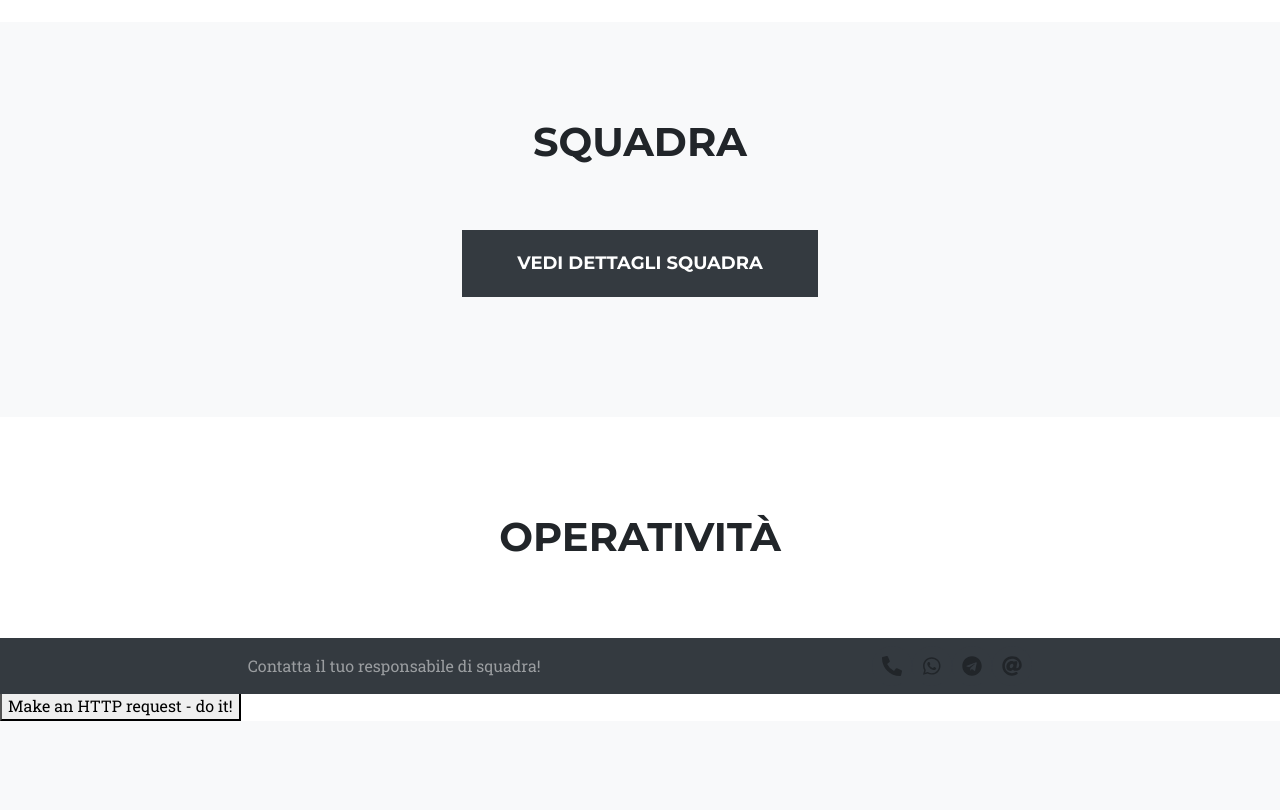
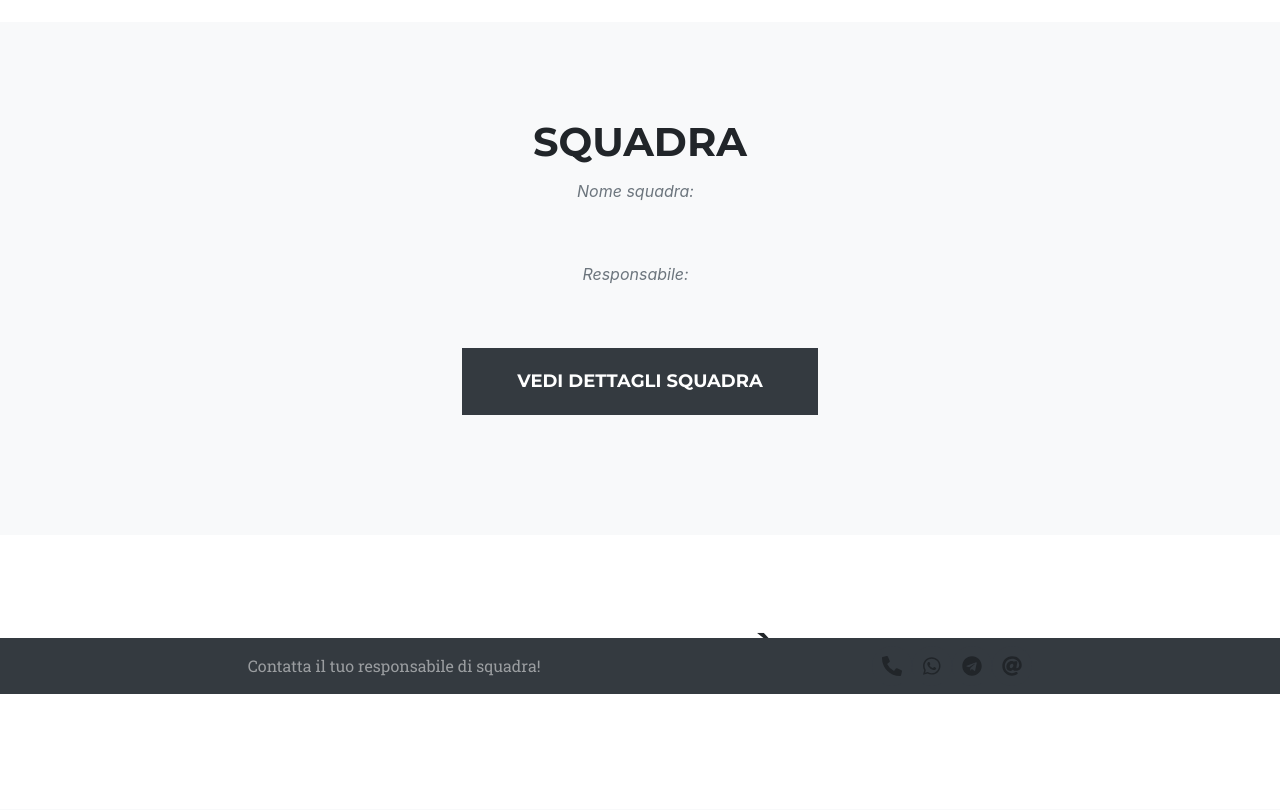
Before and after one commit to matteoverzeroli/PWAPC, a Flask app: page /homepage in a window 1280 px wide. Shown: the part 106-916 px from the top of the page. Run offline with Flask 2, Linux system fonts and the light colour scheme; the visitor is signed in with stand-in values (Sample User, id 1); data that the repository does not hold is empty; some libraries are stand-ins or nearby versions; some web fonts are replaced.

Commit message:
MATTEO 10/09/2020 COMMIT 1
-sistemazione database tabella delle posizioni aggiungento millisecondi per evitare exception di primary key

-iniziato sviluppo schema team

```diff
--- a/database_setup.sql
+++ b/database_setup.sql
@@ -46,7 +46,7 @@
 
 CREATE TABLE IF NOT EXISTS POSIZIONE(
                 IdUtente INT UNSIGNED,
-                DataRicezione TIMESTAMP NOT NULL DEFAULT CURRENT_TIMESTAMP,
+                DataRicezione TIMESTAMP(6) NOT NULL DEFAULT CURRENT_TIMESTAMP(6),
                 Latitudine DECIMAL(10,8) NOT NULL,
                 Longitudine DECIMAL(11,8) NOT NULL,
                 Accuratezza INT DEFAULT NULL,
@@ -56,6 +56,7 @@
                 Velocita INT DEFAULT NULL,
                 NodoPercorso CHAR DEFAULT NULL,
                 PRIMARY KEY (IdUtente,DataRicezione));
+
 CREATE TABLE IF NOT EXISTS INTERVENTO(
 				Id INT UNSIGNED AUTO_INCREMENT PRIMARY KEY,
 				Latitudine DECIMAL(10,8) NOT NULL,
@@ -97,7 +98,7 @@
 ALTER TABLE ZONA ADD FOREIGN KEY (CodiceArea) REFERENCES AREA(CodiceArea);
 ALTER TABLE ZONA ADD FOREIGN KEY (IdResponsabile) REFERENCES UTENTE(Id);
 
-ALTER TABLE SutenteQUADRA ADD FOREIGN KEY (IdResponsabile) REFERENCES UTENTE(Id);
+ALTER TABLE SQUADRA ADD FOREIGN KEY (IdResponsabile) REFERENCES UTENTE(Id);
 
 ALTER TABLE PARTECIPASQUADRA ADD FOREIGN KEY (IdSquadra) REFERENCES SQUADRA(Id);
 ALTER TABLE PARTECIPASQUADRA ADD FOREIGN KEY (IdUtente) REFERENCES UTENTE(Id);
--- a/server.py
+++ b/server.py
@@ -19,7 +19,7 @@
 @app.route('/')
 def index():
     if 'logged_in' in session:
-        if session['logged_in'] == True:
+        if session['logged_in']:
             return redirect(url_for('homepage'))
     else:
         return redirect(url_for('login'))
@@ -28,8 +28,7 @@
 @app.route('/homepage', methods=['GET'])
 def homepage():
     if 'logged_in' in session:
-        if session['logged_in'] == True:
-
+        if session['logged_in']:
             return render_template('homepage.html')
         else:
             return redirect(url_for('login'))
@@ -55,7 +54,9 @@
 
 @app.route('/service-worker.js')
 def sw():
-    return app.send_static_file('service-worker.js')
+    if 'logged_in' in session:
+        if session['logged_in']:
+            return app.send_static_file('service-worker.js')
 
 
 @app.route('/login', methods=['GET', 'POST'])
@@ -103,7 +104,7 @@
         if session['logged_in']:
             cursor = mysql.connection.cursor()
             cursor.execute(
-                "SELECT Username,MatricolaRegionale,Nome,Cognome,Residenza,Indirizzo,DataNascita,CF,Sesso,Cellulare,Telefono,TelegramUsername,Email,Qualifica,CodiceZona,Ruolo,Stato,Operativo FROM UTENTE WHERE id = %s",
+                "SELECT Username,MatricolaRegionale,Nome,Cognome,Residenza,Indirizzo,DataNascita,CF,Sesso,Cellulare,Telefono,TelegramUsername,Email,Qualifica,CodiceZona,Ruolo,Stato,Operativo FROM UTENTE WHERE Id = %s",
                 [session['user_id']])
             user = cursor.fetchone()
             user_data = {
@@ -150,8 +151,9 @@
                 contact_data['telegram'] = squadra[5]
                 contact_data['email'] = squadra[6]
             else:
+                team_data['name'] = "Nessuna Squadra!"
                 team_data['state'] = get_team_state('I')
-                team_data['master'] = "Nessun Responsabile"
+                team_data['master'] = "Nessun Responsabile!"
 
             return jsonify(user_data=user_data, team_data=team_data, zone_data=zone_data, contact_data=contact_data)
         else:
@@ -169,65 +171,103 @@
 
 @app.route('/add_user_subscription', methods=["POST"])
 def add_user_subscription():
-    cursor = mysql.connection.cursor()
-    cursor.execute("UPDATE UTENTE SET Subscription =  %s WHERE Id = %s", [json.dumps(request.json), session['user_id']])
-    mysql.connection.commit()
-
-    return ("", 204)
+    if 'logged_in' in session:
+        if session['logged_in']:
+            cursor = mysql.connection.cursor()
+            cursor.execute("UPDATE UTENTE SET Subscription =  %s WHERE Id = %s",
+                           [json.dumps(request.json), session['user_id']])
+            mysql.connection.commit()
+            return ("", 204)
+        else:
+            redirect(url_for('login'))
+    else:
+        redirect(url_for('login'))
 
 
 @app.route('/set_user_operation_status', methods=["POST"])
 def set_user_operation_status():
-    cursor = mysql.connection.cursor()
-    cursor.execute("UPDATE UTENTE SET Operativo =  %s WHERE Id = %s", [request.json['operativo'], session['user_id']])
-    mysql.connection.commit()
+    if 'logged_in' in session:
+        if session['logged_in']:
+            cursor = mysql.connection.cursor()
+            cursor.execute("UPDATE UTENTE SET Operativo =  %s WHERE Id = %s",
+                           [request.json['operativo'], session['user_id']])
+            mysql.connection.commit()
 
-    if request.json['operativo'] == True:
-        send_notification("STATO: OPERATIVO !!!")
+            if request.json['operativo'] == True:
+                send_notification("STATO: OPERATIVO !!!")
+            else:
+                send_notification("STATO: NON OPERATIVO !!!")
+            return ("", 204)
+        else:
+            return redirect(url_for('login'))
     else:
-        send_notification("STATO: NON OPERATIVO !!!")
-
-    return ("", 204)
+        return redirect(url_for('login'))
 
 
 def send_notification(data):
-    cursor = mysql.connection.cursor()
-    cursor.execute("SELECT Subscription FROM UTENTE WHERE Id = %s", [session['user_id']])
-    subscription_info = cursor.fetchone()
+    if 'logged_in' in session:
+        if session['logged_in']:
+            cursor = mysql.connection.cursor()
+            cursor.execute("SELECT Subscription FROM UTENTE WHERE Id = %s", [session['user_id']])
+            subscription_info = cursor.fetchone()
 
-    cursor.execute("SELECT Valore FROM CHIAVE")
-    vapid_private = cursor.fetchone()[0]
+            cursor.execute("SELECT Valore FROM CHIAVE")
+            vapid_private = cursor.fetchone()[0]
 
-    webpush(json.loads(subscription_info[0]),
-            data=data,
-            vapid_private_key=vapid_private,
-            vapid_claims={"sub": "mailto:matteoverzeroli@live.it"})
+            webpush(json.loads(subscription_info[0]),
+                    data=data,
+                    vapid_private_key=vapid_private,
+                    vapid_claims={"sub": "mailto:matteoverzeroli@live.it"})
+        return redirect(url_for('login'))
+    return redirect(url_for('login'))
 
 
 @app.route('/set_user_position', methods=["POST"])
 def set_user_position():
-    pos = {
-        'lat': float(request.json['lat']),
-        'long': float(request.json['long']),
-        'acc': int(request.json['acc']) if request.json['acc'] else None,
-        'alt': int(request.json['alt']) if request.json['alt'] else None,
-        'accalt': int(request.json['accalt']) if request.json['accalt'] else None,
-        'heading': int(request.json['heading']) if request.json['heading'] else None,
-        'speed': int(request.json['speed']) if request.json['speed'] else None,
-        'node': request.json['node'] if request.json['node'] else None
-    }
-    try:
-        cursor = mysql.connection.cursor()
-        cursor.execute(
-            "INSERT INTO POSIZIONE(IdUtente,Latitudine,Longitudine,Accuratezza,Altitudine,AccuratezzaAltitudine,Direzione,Velocita,NodoPercorso) VALUES (%s,%s,%s,%s,%s,%s,%s,%s,%s)",
-            [session['user_id'], pos['lat'], pos['long'], pos['acc'],
-             pos['alt'], pos['accalt'], pos['heading'], pos['speed'],pos['node']])
-        mysql.connection.commit()
+    if 'logged_in' in session:
+        if session['logged_in']:
+            pos = {
+                'lat': float(request.json['lat']),
+                'long': float(request.json['long']),
+                'acc': int(request.json['acc']) if request.json['acc'] else None,
+                'alt': int(request.json['alt']) if request.json['alt'] else None,
+                'accalt': int(request.json['accalt']) if request.json['accalt'] else None,
+                'heading': int(request.json['heading']) if request.json['heading'] else None,
+                'speed': int(request.json['speed']) if request.json['speed'] else None,
+                'node': request.json['node'] if request.json['node'] else None
+            }
+            try:
+                cursor = mysql.connection.cursor()
+                cursor.execute(
+                    "INSERT INTO POSIZIONE(IdUtente,Latitudine,Longitudine,Accuratezza,Altitudine,AccuratezzaAltitudine,Direzione,Velocita,NodoPercorso) VALUES (%s,%s,%s,%s,%s,%s,%s,%s,%s)",
+                    [session['user_id'], pos['lat'], pos['long'], pos['acc'],
+                     pos['alt'], pos['accalt'], pos['heading'], pos['speed'], pos['node']])
+                mysql.connection.commit()
 
-    except Exception as E:
-        print(E)
+            except Exception as Exc:
+                print(Exc)
+                return (str(Exc), 501)
+            return ("", 204)
+        return redirect(url_for('login'))
+    return redirect(url_for('login'))
 
-    return ("", 204)
+@app.route('/get_team_list', methods=["POST"])
+def get_team_list():
+    if 'logged_in' in session:
+        if session['logged_in']:
+            cursor = mysql.connection.cursor()
+            cursor.execute(
+                "SELECT U.Nome,U.Cognome FROM UTENTE U JOIN PARTECIPASQUADRA P ON P.IdUtente = U.Id WHERE IdSquadra = ("
+                "SELECT IdSquadra FROM PARTECIPASQUADRA WHERE IdUtente = %s)",
+                [session['user_id']])
+            user = cursor.fetchall()
+            return jsonify(user)
+        else:
+            return redirect(url_for('login'))
+    else:
+        return redirect(url_for('login'))
+
+
 
 
 if __name__ == '__main__':
--- a/static/js/app.js
+++ b/static/js/app.js
@@ -15,7 +15,8 @@
         });
 }
 
-/*
+
+/* for synch menager
 
  document.getElementById('requestButton').addEventListener('click', () => {
        navigator.serviceWorker.ready.then(function (swRegistration) {
--- a/static/js/scripts_homepage.js
+++ b/static/js/scripts_homepage.js
@@ -62,6 +62,9 @@
     $.ajax({
         method: 'POST',
         url: '/get_user_data',
+        error: function () {
+            alet("Errore nel caricare dati utente (ajax-post-get_user_data)")
+        }
     }).done(set_data)
 })
 
@@ -70,9 +73,21 @@
 
     document.getElementById("user_zone").innerText = "Zona: " + data.zone_data.name;
 
-    document.getElementById("team_name").innerText = "Nome squadra: " + data.team_data.name;
+    if (data.team_data.name == "Nessuna Squadra!") {
+        document.getElementById("a-team-details").style.visibility = "hidden";
+    } else {
+        document.getElementById("a-team-details").style.visibility = "visible";
+    }
+
+    for (i = 0; i < document.getElementsByClassName("team-name").length; i++) {
+        document.getElementsByClassName("team-name")[i].innerText = document.getElementsByClassName("team-name")[i].innerText + data.team_data.name;
+    }
+
     document.getElementById("team_state").innerText = "Stato: " + data.team_data.state;
-    document.getElementById("team_master").innerText = "Responsabile: " + data.team_data.master;
+
+    for (i = 0; i < document.getElementsByClassName("team-master").length; i++) {
+        document.getElementsByClassName("team-master")[i].innerText = document.getElementsByClassName("team-master")[i].innerText + data.team_data.master;
+    }
 
     document.getElementById("user_username").value = data.user_data.username;
     document.getElementById("user_regional_id").value = data.user_data.regional_id;
--- /dev/null
+++ b/static/js/team_scripts.js
@@ -0,0 +1,14 @@
+document.getElementById("a-team-details").addEventListener("click",get_team_data);
+
+function get_team_data() {
+     $.ajax({
+        method: 'POST',
+        url: '/get_team_list',
+        error: function () {
+            alert("Errore richiesta dati squadra");
+        }
+    }).done(set_team_data);
+}
+function set_team_data(data) {
+    console.log(data)
+}
--- a/static/service-worker.js
+++ b/static/service-worker.js
@@ -53,7 +53,7 @@
     self.registration.showNotification(event.data.text());
 })
 
-/*
+/* for sync manager
 self.addEventListener('sync', function(event) {
     console.log("Ok")
   if (event.tag == 'myFirstSync') {
--- a/templates/homepage.html
+++ b/templates/homepage.html
@@ -87,14 +87,14 @@
     <div class="container">
         <div class="text-center">
             <h2 class="section-heading text-uppercase">Squadra</h2>
-            <h3 class="section-subheading text-muted" id="team_name"><!--team_name--></h3>
+            <h3 class="section-subheading text-muted team-name">Nome squadra: &nbsp;<!--team_name--></h3>
             <h3 class="section-subheading text-muted text-uppercase" id="team_state"><!--team_state--></h3>
-            <h3 class="section-subheading text-muted" id="team_master"><!--team_state--></h3>
+            <h3 class="section-subheading text-muted team-master">Responsabile: &nbsp;<!--team_master--></h3>
         </div>
         <div class="row">
             <div class="col-lg-4 col-sm-6 mb-4 mx-auto">
                 <div class="portfolio-item">
-                    <a class="portfolio-link" data-toggle="modal" href="#modal1">
+                    <a class="portfolio-link" data-toggle="modal" href="#dettaglisquadra" id="a-team-details">
                         <div class="portfolio-hover">
                             <div class="btn-xl btn-dark text-center text-uppercase">vedi dettagli squadra</div>
                         </div>
@@ -116,8 +116,6 @@
     </div>
 </section>
 
-  <button id="requestButton">Make an HTTP request - do it!</button>
-
 <!-- Operative section-->
 <section class="page-section bg-light" id="section-position">
     <div class="container">
@@ -135,7 +133,9 @@
                 </div>
             </div>
             <div class="col-6">
-                <div class="p-2 text-center"><label for="btn-position" class="text-green" id="label-btn-position-continuos">Avvia condivisione percorso !</label></div>
+                <div class="p-2 text-center"><label for="btn-position" class="text-green"
+                                                    id="label-btn-position-continuos">Avvia condivisione percorso
+                    !</label></div>
                 <div class="p-4 text-center">
                     <button type="button" class="fa-4x" id="btn-position-continuos"><i
                             class="fas fa-map-marked-alt"></i>
@@ -182,7 +182,7 @@
     </div>
 </footer>
 <!-- Portfolio Modals-->
-<!-- Modal 1-->
+<!-- Modal modificautente-->
 <div class="portfolio-modal modal fade" id="modificadatiutente" tabindex="0" role="dialog" aria-hidden="true">
     <div class="modal-dialog">
         <div class="modal-content">
@@ -293,6 +293,33 @@
     </div>
 </div>
 
+<!-- Modal modificautente-->
+<div class="portfolio-modal modal fade" id="dettaglisquadra" tabindex="0" role="dialog" aria-hidden="true">
+    <div class="modal-dialog">
+        <div class="modal-content">
+            <div class="close-modal" data-dismiss="modal"><img
+                    src="{{ url_for('static', filename='assets/img/close-icon.svg') }}" alt="Close modal"/></div>
+            <div class="container">
+                <div class="row justify-content-center">
+                    <div class="col-lg-8">
+                        <div class="modal-body">
+                            <!-- Project Details Go Here-->
+                            <h2 class="text-uppercase team-name p-2"><!--team_name--></h2>
+                            <p class="text-uppercase team-master p-2">Responsabile: &nbsp;</p>
+                            <label id="arrayMessage"> </label>
+
+                            <button class="btn btn-primary" data-dismiss="modal" type="button">
+                                <i class="fas fa-times mr-1"></i>
+                                Chiudi
+                            </button>
+                        </div>
+                    </div>
+                </div>
+            </div>
+        </div>
+    </div>
+</div>
+
 <!-- Bootstrap core JS-->
 <script src="https://cdnjs.cloudflare.com/ajax/libs/jquery/3.5.1/jquery.min.js"></script>
 <script src="https://stackpath.bootstrapcdn.com/bootstrap/4.5.0/js/bootstrap.bundle.min.js"></script>
@@ -305,6 +332,8 @@
 <script src="{{ url_for('static', filename='js/app.js') }}"></script>
 <script src="{{ url_for('static', filename='js/notifications.js') }}"></script>
 <script src="{{ url_for('static', filename='js/geolocation.js') }}"></script>
+<script src="{{ url_for('static', filename='js/team_scripts.js') }}"></script>
+
 
 </body>
 </html>
```
